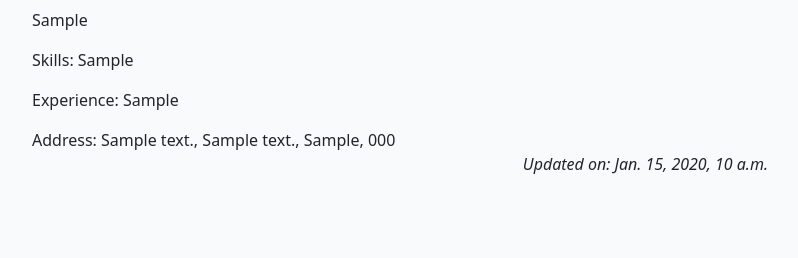
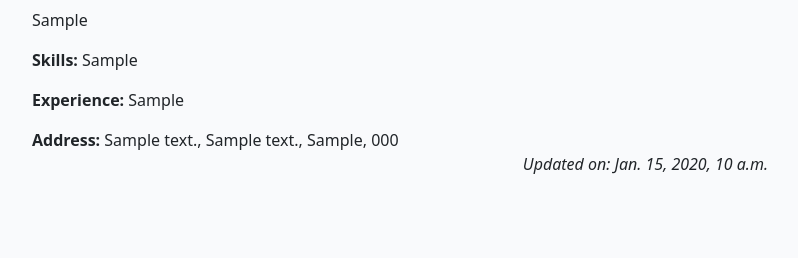
Before and after one commit to tgrey2024/job-board, a Django app: page /profiles/profile/1/ in a window 1280 px wide. Shown: the part 198-456 px from the top of the page, without its empty margins (430-1228 px from the left). Run offline with Django 4.2, Linux system fonts and the light colour scheme; tables that the repository leaves empty hold one stand-in row (values such as "Sample post"); some libraries are stand-ins or nearby versions.

Commit message:
update applicant profile style

```diff
--- a/profiles/templates/profiles/applicant_profile.html
+++ b/profiles/templates/profiles/applicant_profile.html
@@ -23,18 +23,18 @@
                 </div>
             </div>
             {% if applicant.email %}
-            <p>Email: {{ applicant.email }}</p>
+            <p><strong>Email:</strong> {{ applicant.email }}</p>
             {% endif %}
             {% if applicant.intro %}
                 <p>{{ applicant.intro | safe }}</p>
             {% endif %}
             {% if applicant.skills %}
-                <p>Skills: {{ applicant.skills | safe }}</p>
+                <p><strong>Skills:</strong> {{ applicant.skills | safe }}</p>
             {% endif %}
             {% if applicant.experience %}
-                <p>Experience: {{ applicant.experience | safe }}</p>
+                <p><strong>Experience:</strong> {{ applicant.experience | safe }}</p>
             {% endif %}
-            <p class="address-text">Address: {% if applicant.address1 %}{{ applicant.address1 }},{% endif %}</p>
+            <p class="address-text"><strong>Address:</strong> {% if applicant.address1 %}{{ applicant.address1 }},{% endif %}</p>
             {% if applicant.address2 %}
                 <p class="address-text">{{ applicant.address2 }},</p>
             {% endif %}
```
